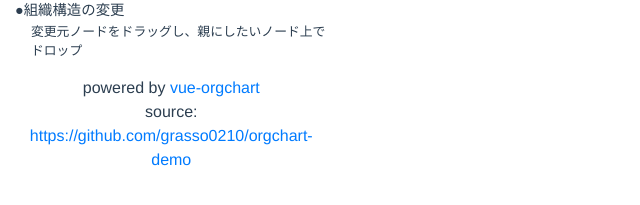
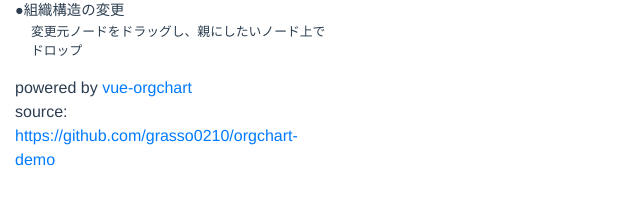
Before and after one commit to grasso0210/orgchart-demo, a Vue app: page / in a window 1280 px wide. Shown: the part 171-376 px from the top of the page, without its empty margins (0-640 px from the left). Built offline with nearby package versions, Linux system fonts and the light colour scheme.

Commit message:
change text layout in left pane.

```diff
--- a/src/App.vue
+++ b/src/App.vue
@@ -15,14 +15,14 @@
             <dt> ●組織構造の変更 </dt>
             <dd> 変更元ノードをドラッグし、親にしたいノード上でドロップ </dd>
           </dl>
-          <div>
+          <div class="text-left">
             powered by
             <a
               target="_blank"
               href="https://github.com/spiritree/vue-orgchart"
             > vue-orgchart </a>
           </div>
-          <div>
+          <div class="text-left">
             source: <a href="https://github.com/grasso0210/orgchart-demo"> https://github.com/grasso0210/orgchart-demo </a>
           </div>
         </b-col>
```
